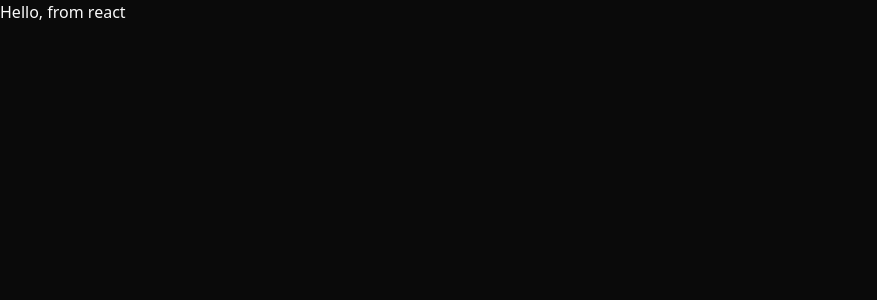
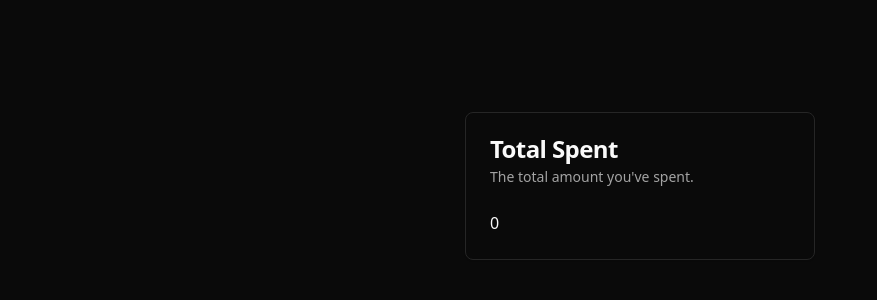
Before and after one commit to bhardwaj-shubham/budget-tracker, a React (Vite) app in the folder frontend/: page / in a window 1280 px wide. Shown: the top 300 px of the page, without its empty margins (0-877 px from the left). Built offline with nearby package versions, Linux system fonts and the light colour scheme; no server answers.

Commit message:
feat: Add Shadcn Card and ExpenseCard component

```diff
--- a/frontend/package.json
+++ b/frontend/package.json
@@ -10,6 +10,9 @@
     "preview": "vite preview"
   },
   "dependencies": {
+    "@radix-ui/react-label": "^2.0.2",
+    "@radix-ui/react-select": "^2.0.0",
+    "@radix-ui/react-slot": "^1.0.2",
     "class-variance-authority": "^0.7.0",
     "clsx": "^2.1.1",
     "lucide-react": "^0.395.0",
--- a/frontend/src/App.tsx
+++ b/frontend/src/App.tsx
@@ -1,7 +1,9 @@
+import ExpenseCard from "@/components/ExpenseCard";
+
 function App() {
   return (
     <>
-      <h1>Hello, from react</h1>
+      <ExpenseCard />
     </>
   );
 }
--- /dev/null
+++ b/frontend/src/components/ExpenseCard.tsx
@@ -0,0 +1,37 @@
+import {
+  Card,
+  CardContent,
+  CardDescription,
+  CardHeader,
+  CardTitle,
+} from "@/components/ui/card";
+
+import * as React from "react";
+
+const ExpenseCard = () => {
+  const [totalSpent, setTotalSpent] = React.useState(0);
+
+  React.useEffect(() => {
+    const fetchTotalSpent = async () => {
+      const response = await fetch("/api/expenses/total-spent");
+      const data = await response.json();
+      setTotalSpent(data.totalSpent);
+      //   console.log(data);
+    };
+    fetchTotalSpent();
+  }, []);
+
+  return (
+    <div className="">
+      <Card className="w-[350px] m-auto mt-28">
+        <CardHeader>
+          <CardTitle>Total Spent</CardTitle>
+          <CardDescription>The total amount you've spent.</CardDescription>
+        </CardHeader>
+        <CardContent>{totalSpent}</CardContent>
+      </Card>
+    </div>
+  );
+};
+
+export default ExpenseCard;
--- /dev/null
+++ b/frontend/src/components/ui/card.tsx
@@ -0,0 +1,79 @@
+import * as React from "react"
+
+import { cn } from "@/lib/utils"
+
+const Card = React.forwardRef<
+  HTMLDivElement,
+  React.HTMLAttributes<HTMLDivElement>
+>(({ className, ...props }, ref) => (
+  <div
+    ref={ref}
+    className={cn(
+      "rounded-lg border bg-card text-card-foreground shadow-sm",
+      className
+    )}
+    {...props}
+  />
+))
+Card.displayName = "Card"
+
+const CardHeader = React.forwardRef<
+  HTMLDivElement,
+  React.HTMLAttributes<HTMLDivElement>
+>(({ className, ...props }, ref) => (
+  <div
+    ref={ref}
+    className={cn("flex flex-col space-y-1.5 p-6", className)}
+    {...props}
+  />
+))
+CardHeader.displayName = "CardHeader"
+
+const CardTitle = React.forwardRef<
+  HTMLParagraphElement,
+  React.HTMLAttributes<HTMLHeadingElement>
+>(({ className, ...props }, ref) => (
+  <h3
+    ref={ref}
+    className={cn(
+      "text-2xl font-semibold leading-none tracking-tight",
+      className
+    )}
+    {...props}
+  />
+))
+CardTitle.displayName = "CardTitle"
+
+const CardDescription = React.forwardRef<
+  HTMLParagraphElement,
+  React.HTMLAttributes<HTMLParagraphElement>
+>(({ className, ...props }, ref) => (
+  <p
+    ref={ref}
+    className={cn("text-sm text-muted-foreground", className)}
+    {...props}
+  />
+))
+CardDescription.displayName = "CardDescription"
+
+const CardContent = React.forwardRef<
+  HTMLDivElement,
+  React.HTMLAttributes<HTMLDivElement>
+>(({ className, ...props }, ref) => (
+  <div ref={ref} className={cn("p-6 pt-0", className)} {...props} />
+))
+CardContent.displayName = "CardContent"
+
+const CardFooter = React.forwardRef<
+  HTMLDivElement,
+  React.HTMLAttributes<HTMLDivElement>
+>(({ className, ...props }, ref) => (
+  <div
+    ref={ref}
+    className={cn("flex items-center p-6 pt-0", className)}
+    {...props}
+  />
+))
+CardFooter.displayName = "CardFooter"
+
+export { Card, CardHeader, CardFooter, CardTitle, CardDescription, CardContent }
```
Also changed, not shown: 1 other file (tests, documents, lock files or other folders).
